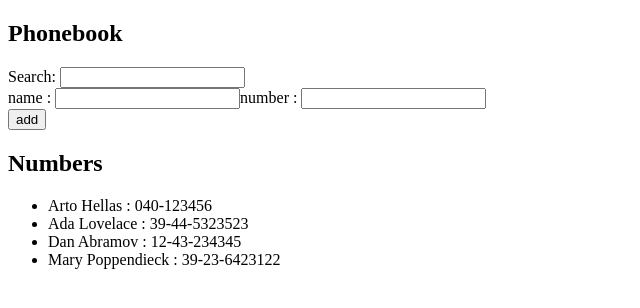
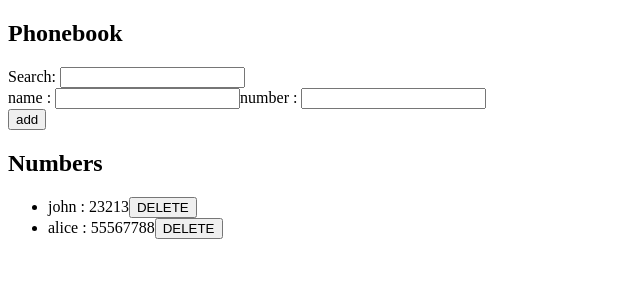
Before and after one commit to mlaskowski7/fullstackOpenCourse, a React (Vite) app in the folder phonebook/: page / in a window 1280 px wide. Shown: the top 308 px of the page, without its empty margins (0-640 px from the left). Built offline with nearby package versions, Linux system fonts and the light colour scheme; data requests are answered from the project's data file.

Commit message:
exercises 2.13, 2.14

```diff
--- a/phonebook/db.json
+++ b/phonebook/db.json
@@ -1,24 +1,14 @@
 {
   "persons": [
     {
-      "name": "Arto Hellas",
-      "number": "040-123456",
-      "id": "1"
+      "id": "3c64",
+      "name": "john",
+      "number": "23213"
     },
     {
-      "name": "Ada Lovelace",
-      "number": "39-44-5323523",
-      "id": "2"
-    },
-    {
-      "name": "Dan Abramov",
-      "number": "12-43-234345",
-      "id": "3"
-    },
-    {
-      "name": "Mary Poppendieck",
-      "number": "39-23-6423122",
-      "id": "4"
+      "id": "f618",
+      "name": "alice",
+      "number": "55567788"
     }
   ]
 }
--- a/phonebook/src/App.jsx
+++ b/phonebook/src/App.jsx
@@ -16,6 +16,14 @@ const App = () => {
   const [newName, setNewName] = useState("");
   const [newNumber, setNewNumber] = useState("");
   const [search, setSearch] = useState("");
+
+  const deleteHandler = (person) => {
+    if (window.confirm("Are you sure you want to delete the person?")) {
+      phonebookService.deletePerson(person.id).then(() => {
+        setPersons(persons.filter((filtering) => filtering.id != person.id));
+      });
+    }
+  };
 
   const handleSubmit = (event) => {
     event.preventDefault();
@@ -75,6 +83,7 @@ const App = () => {
         search={search}
         persons={persons}
         filteredPersons={filteredPersons}
+        deleteHandler={deleteHandler}
       />
     </div>
   );
--- a/phonebook/src/components/Persons.jsx
+++ b/phonebook/src/components/Persons.jsx
@@ -1,17 +1,24 @@
 import React from "react";
 
-const Persons = ({ search, persons, filteredPersons }) => {
+const Persons = ({
+  search,
+  persons,
+  filteredPersons,
+  deleteHandler,
+  }) => {
   return (
     <ul>
       {search !== ""
         ? filteredPersons.map((person) => (
             <li key={person.name}>
               {person.name}: {person.number}
+              <button onClick={() => deleteHandler(person)}>DELETE</button>
             </li>
           ))
         : persons.map((person) => (
             <li key={person.name}>
               {person.name} : {person.number}
+              <button onClick={() => deleteHandler(person)}>DELETE</button>
             </li>
           ))}
     </ul>
--- a/phonebook/src/services/phonebook.js
+++ b/phonebook/src/services/phonebook.js
@@ -9,4 +9,8 @@ const post = (postObject) => {
   return axios.post(url, postObject);
 };
 
-export default { getAll, post };
+const deletePerson = (id) => {
+  return axios.delete(`http://localhost:3001/persons/${id}`);
+};
+
+export default { getAll, post, deletePerson };
```
